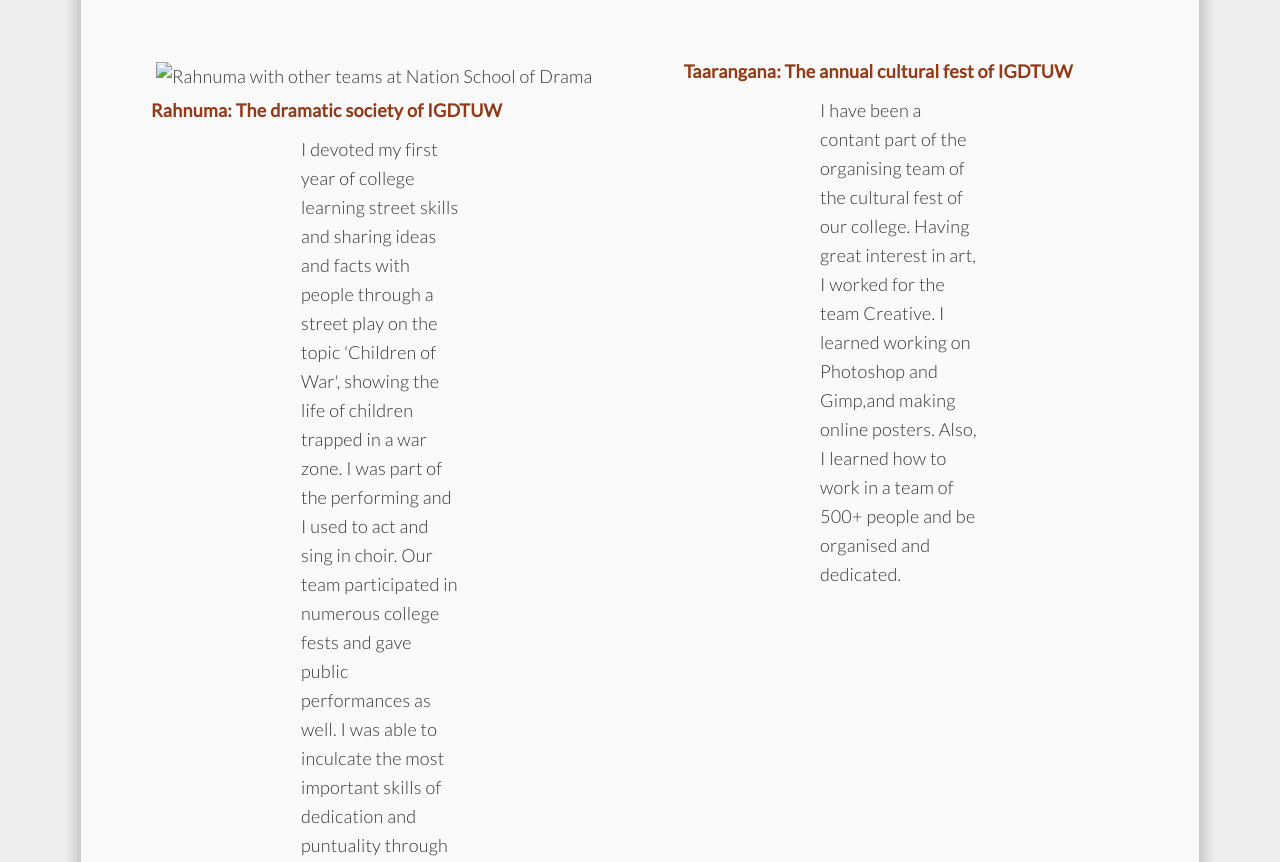
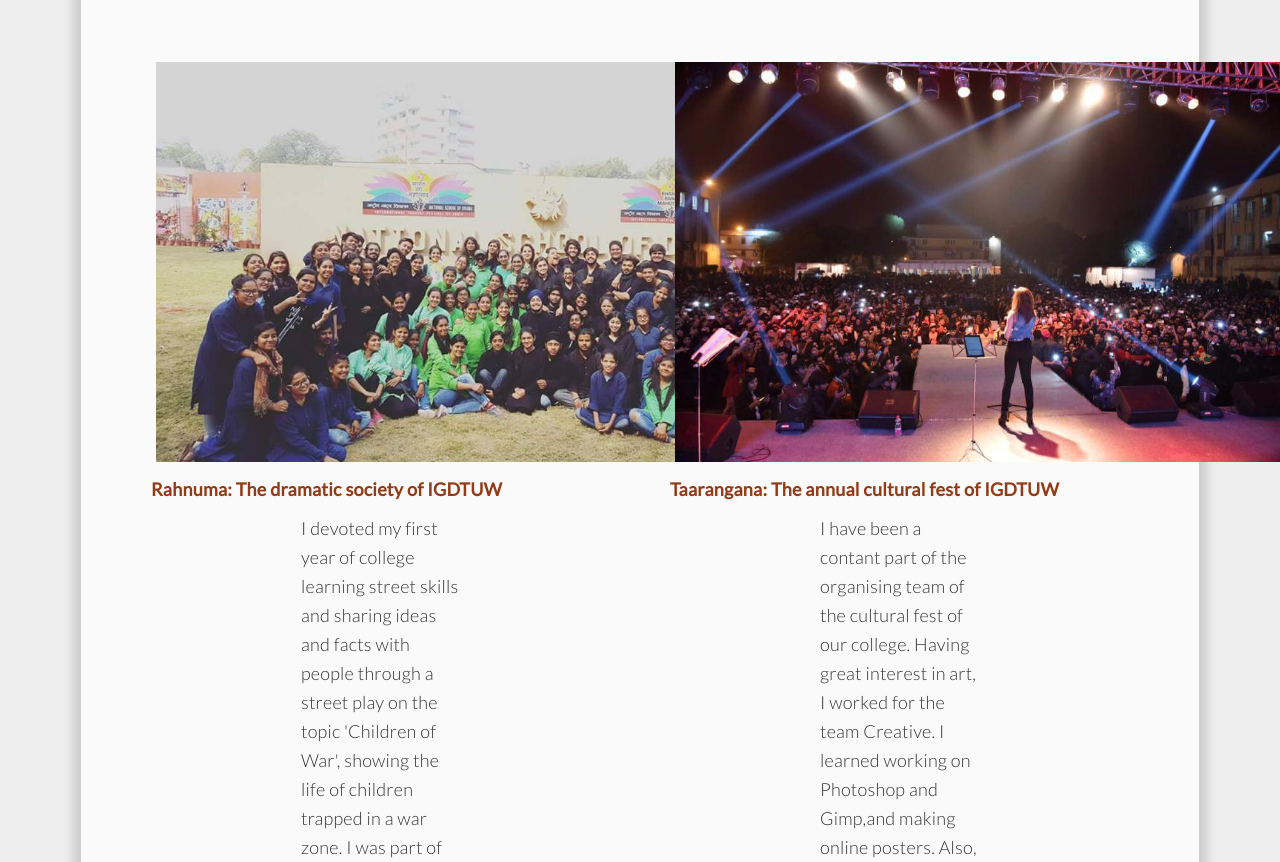
Before and after one commit to sainitripti5/sainitripti5.github.io, a plain HTML site: page index.html in a window 1280 px wide. Shown: the part 1066-1928 px from the top of the page. Drawn offline with Linux system fonts and the light colour scheme.

Commit message:
Update index.html

```diff
--- a/index.html
+++ b/index.html
@@ -64,7 +64,7 @@
 		  	<section id="volunteer">
 		  		<div class="row">
 		  			<div class="column">
-						<img src="RahnumaNSD.jpg" alt="Rahnuma with other teams at Nation School of Drama">
+						<img src="images/RahnumaNSD.jpg" alt="Rahnuma with other teams at Nation School of Drama">
 						<strong> Rahnuma: The dramatic society of IGDTUW </strong>
 						<br>
 						<p>
@@ -72,7 +72,7 @@
 						</p>
 					</div>
 		  			<div class="column">
-						<img src="" alt="">
+						<img src="images/16508365_1354440157911761_8629772516221834167_n.jpg" alt="Shirley Setia performing live at Taarangana 2017">
 						<strong> Taarangana: The annual cultural fest of IGDTUW </strong>
 						<br>
 						<p>
```
